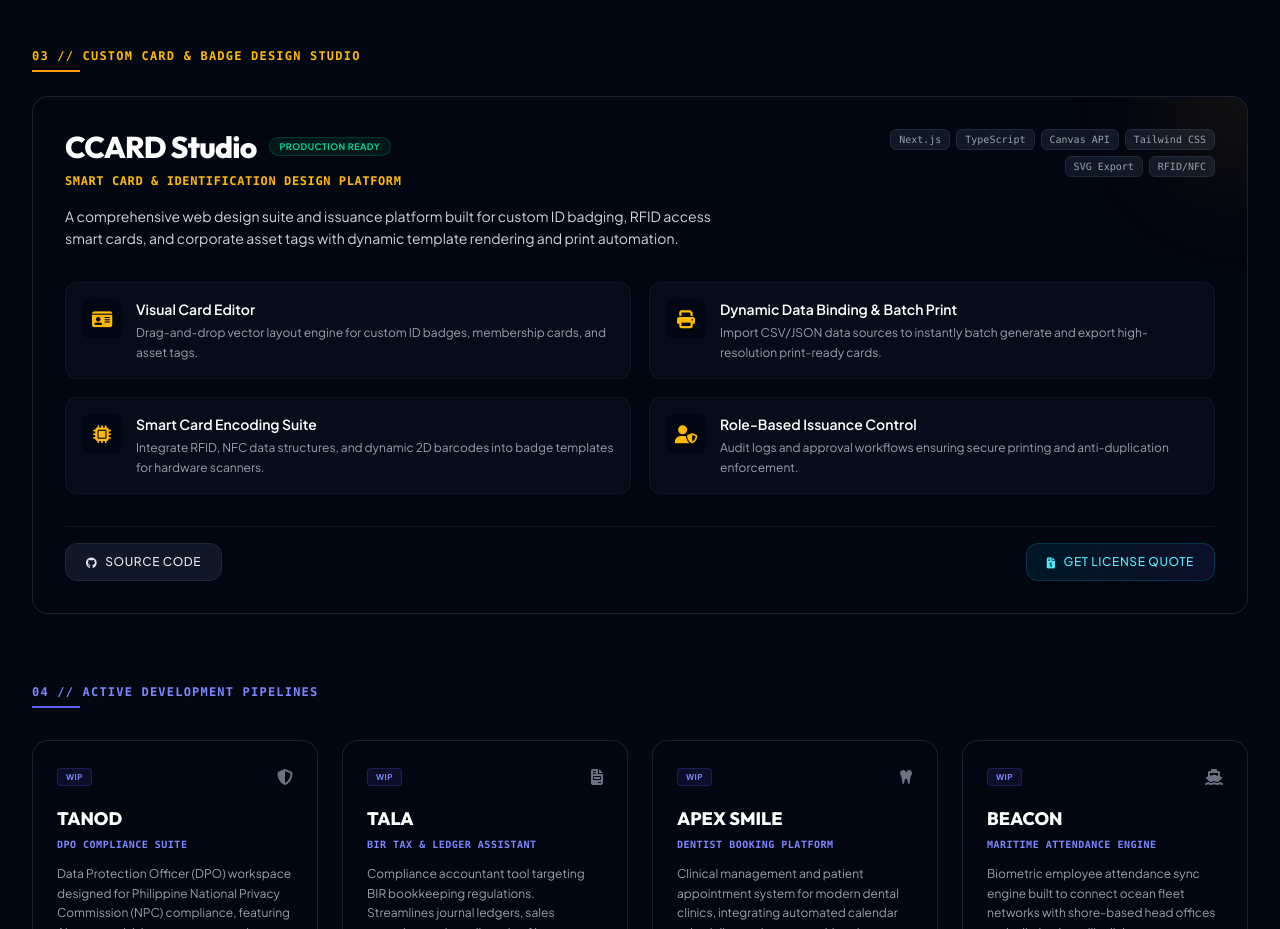
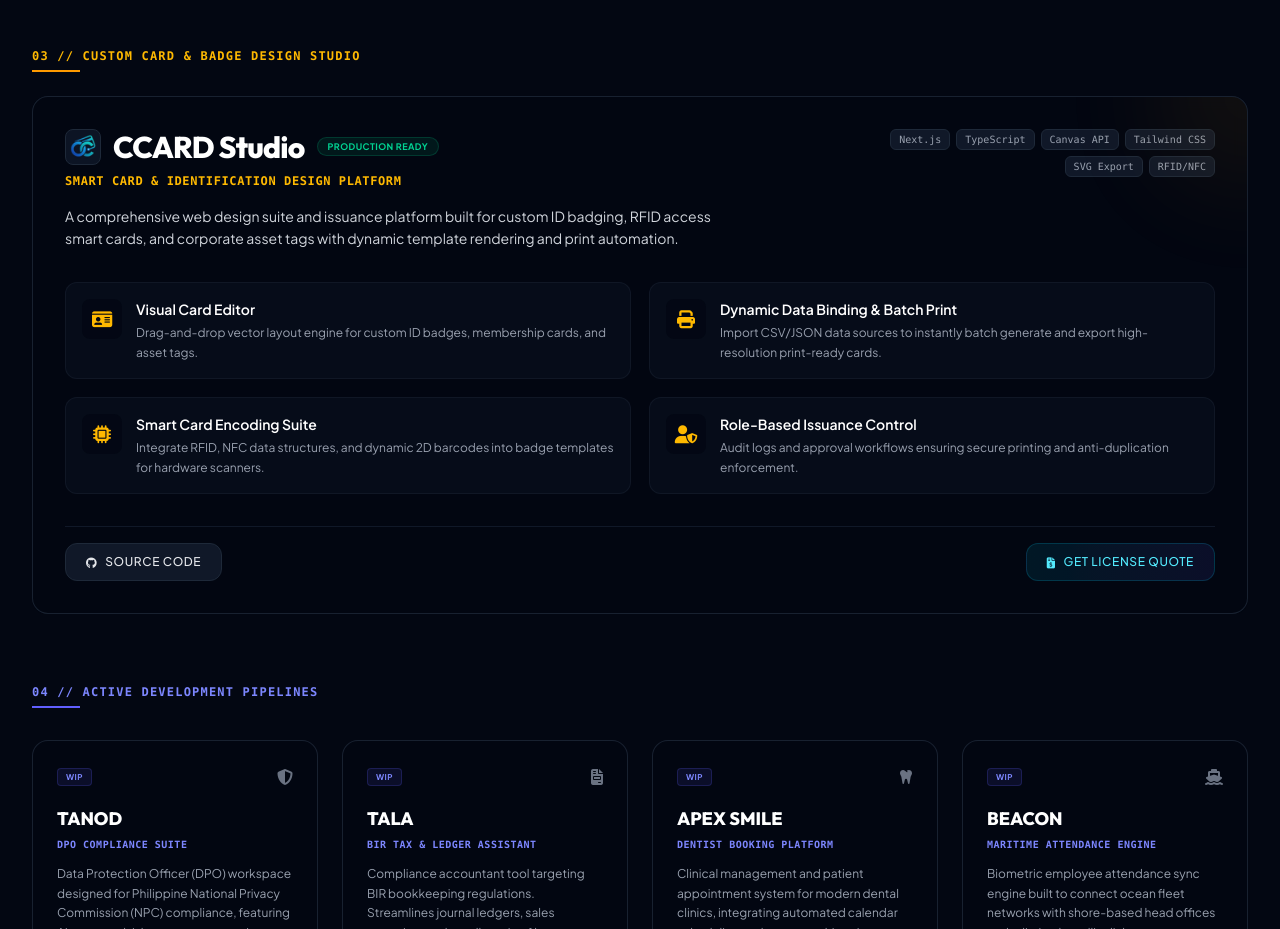
Before and after one commit to tildemark/solutions, a Next.js app: page / in a window 1280 px wide. Shown: the part 2280-3209 px from the top of the page. Built offline with nearby package versions, Linux system fonts and the light colour scheme.

Commit message:
feat: add CCARD Studio logo asset and update product card

```diff
--- a/app/page.tsx
+++ b/app/page.tsx
@@ -225,6 +225,7 @@ export default function Home() {
                   },
                 ]}
                 status="released"
+                logoUrl="/ccard-logo.png"
                 githubUrl="https://github.com/tildemark/ccard-studio"
                 accentColor="amber"
                 onInquiry={openInquiry}
```
Also changed, not shown: public/ccard-logo.png (added).
